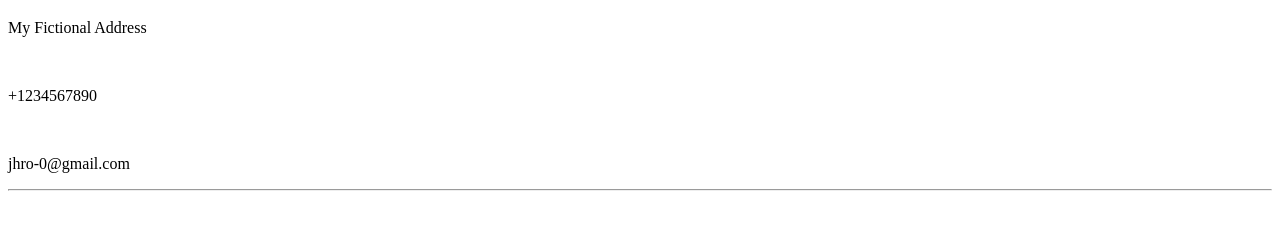
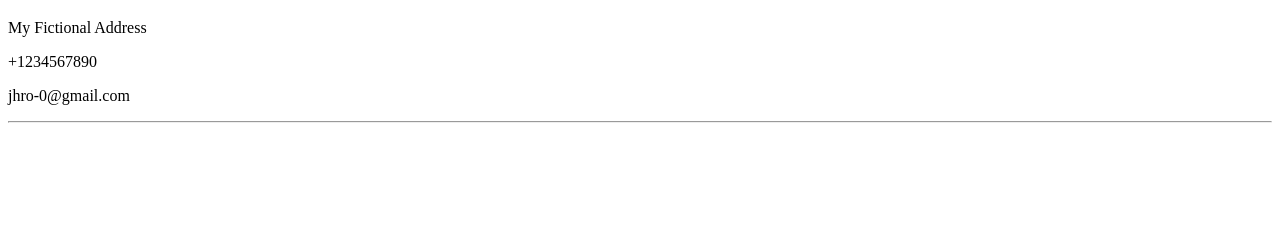
Before and after one commit to Jrho-0/online-resume, a plain HTML site: page public/contact.html in a window 1280 px wide. Shown: the part 61-290 px from the top of the page. Drawn offline with Linux system fonts and the light colour scheme.

Commit message:
contact file updated

```diff
--- a/public/contact.html
+++ b/public/contact.html
@@ -7,8 +7,8 @@
 </head>
 <body>
     <h1>My Contact Details</h1>
-    <p>My Fictional Address</p><br>
-    <p>+1234567890</p><br>
+    <p>My Fictional Address</p>
+    <p>+1234567890</p>
     <p>jhro-0@gmail.com</p><hr>
 </body>
 </html>
```
